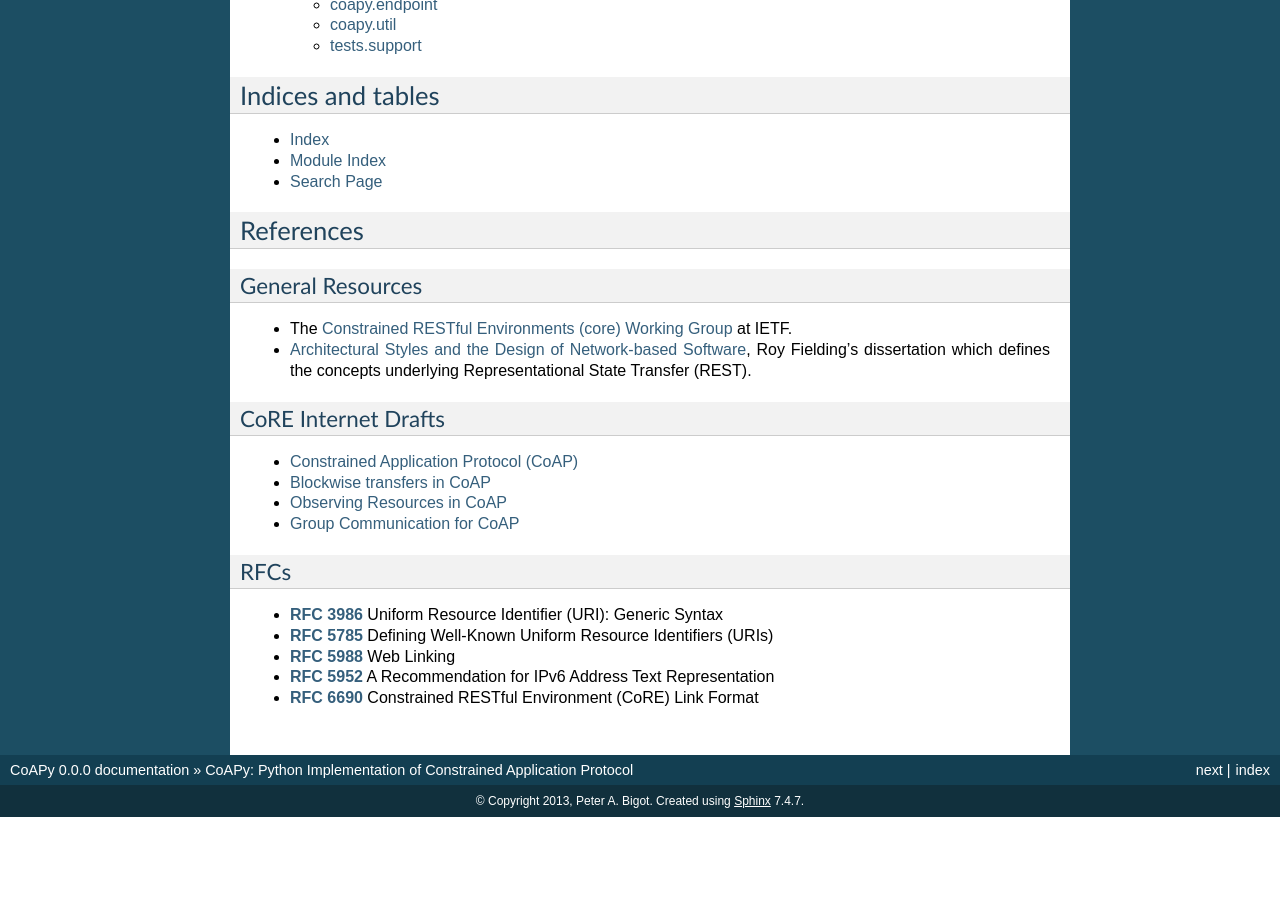
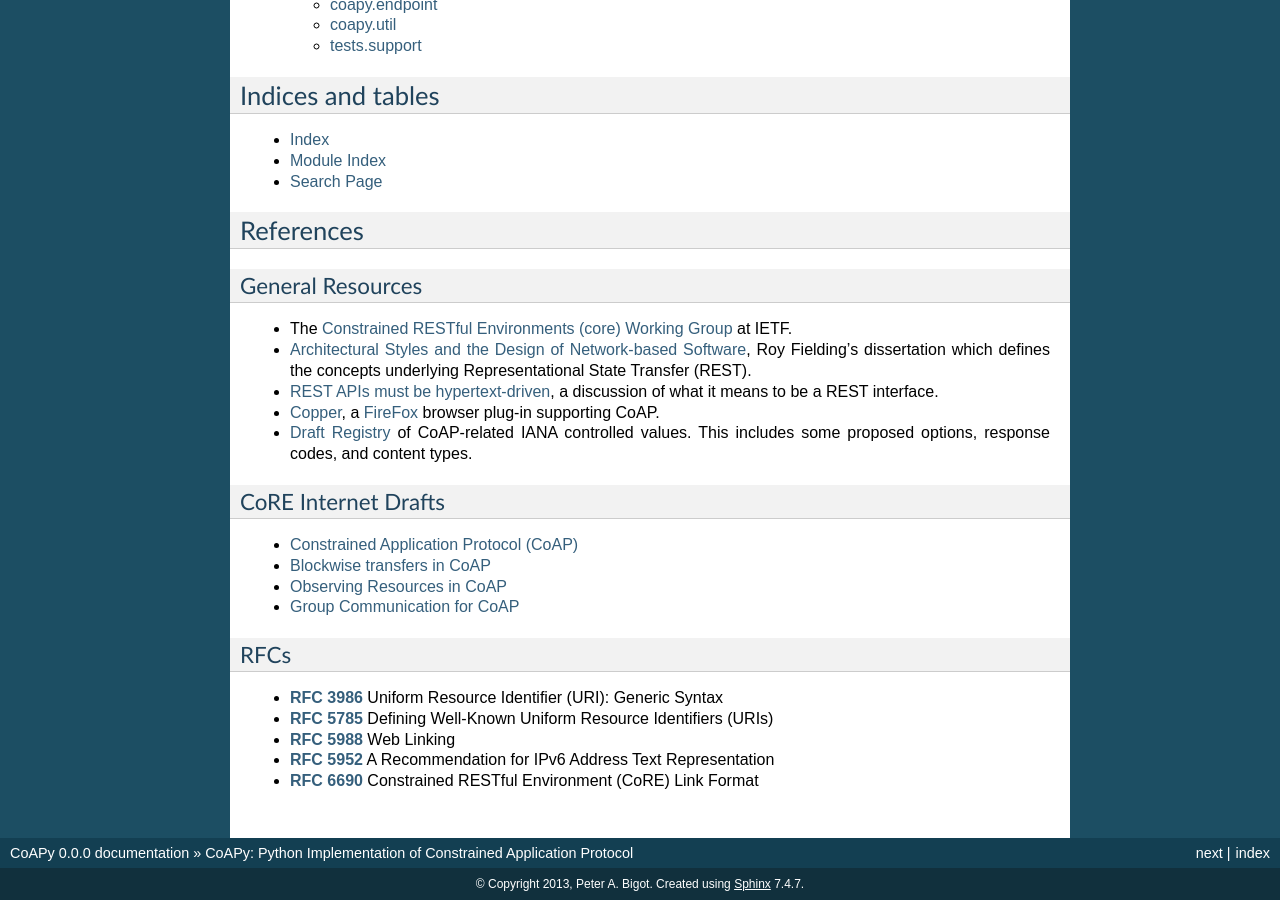
Before and after one commit to Coinemy/coapy, a Sphinx documentation site: the page built from doc/index.rst, in a window 1280 px wide and 900 px high, scrolled down 611 px. Built offline with Sphinx 7.4.7, drawn with Linux system fonts in a browser that asks for light colours; before the commit the page ends 1428 px from its top, so only the background shows below that.

Commit message:
doc: add more references

```diff
--- a/doc/index.rst
+++ b/doc/index.rst
@@ -63,6 +63,16 @@ General Resources
   <http://www.ics.uci.edu/~fielding/pubs/dissertation/top.htm>`_, Roy
   Fielding's dissertation which defines the concepts underlying
   Representational State Transfer (REST).
+* `REST APIs must be hypertext-driven
+  <http://roy.gbiv.com/untangled/2008/rest-apis-must-be-hypertext-driven>`_,
+  a discussion of what it means to be a REST interface.
+* `Copper
+  <https://addons.mozilla.org/en-us/firefox/addon/copper-270430/>`_, a
+  `FireFox <https://addons.mozilla.org/en-us/firefox/>`_ browser plug-in
+  supporting CoAP.
+* `Draft Registry <http://svn.tools.ietf.org/svn/wg/core/registry.txt>`_
+  of CoAP-related IANA controlled values.  This includes some proposed
+  options, response codes, and content types.
 
 CoRE Internet Drafts
 ====================
```
